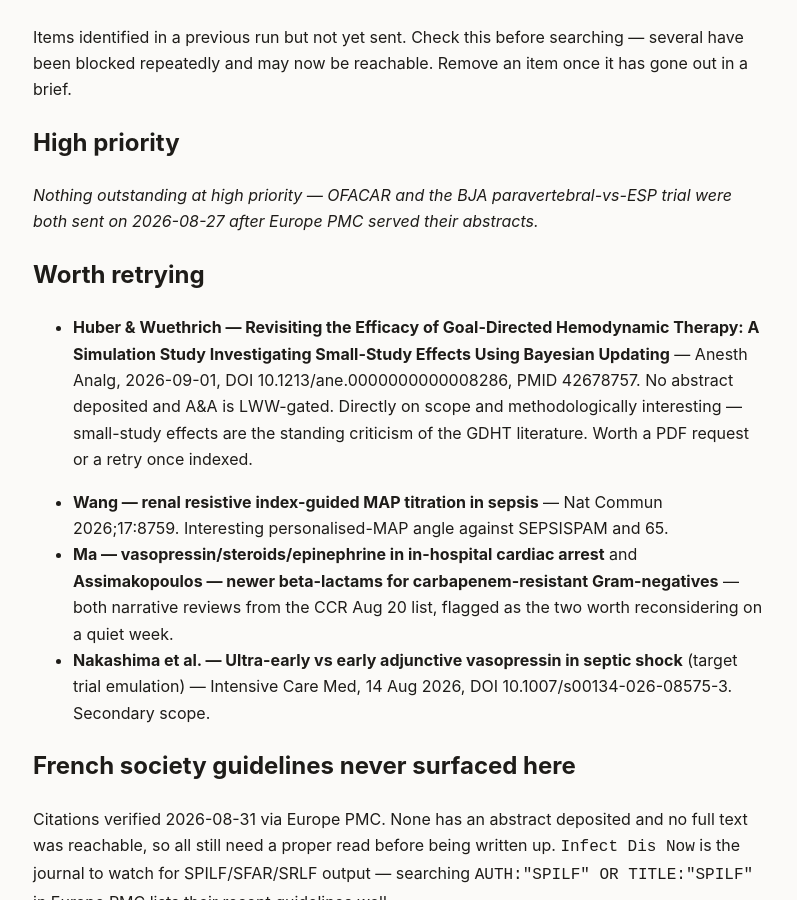
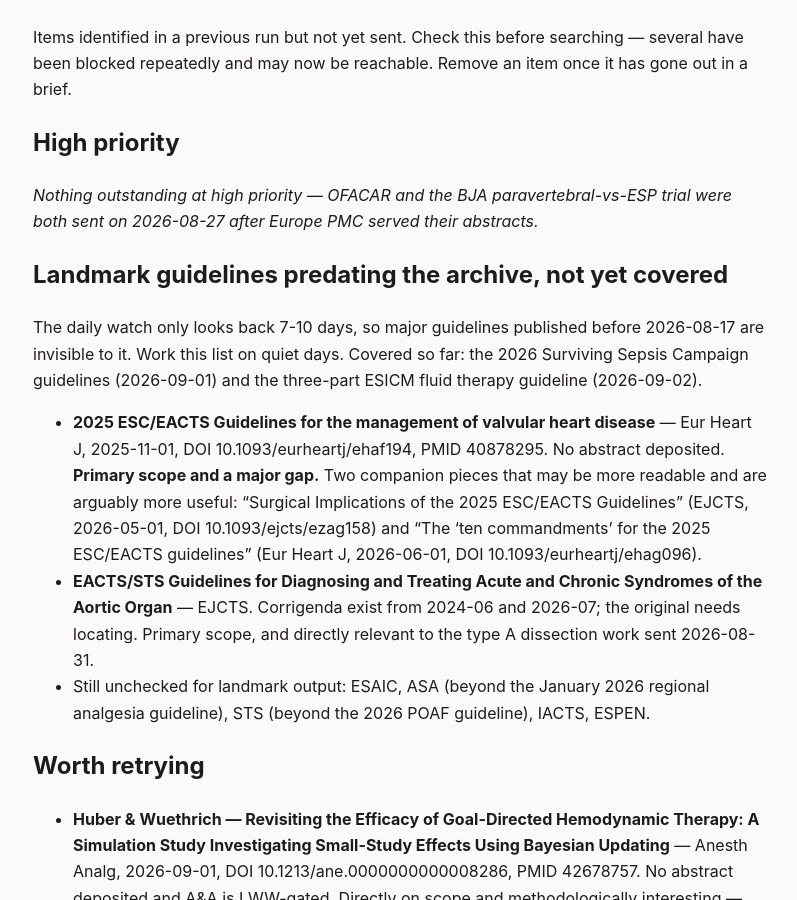
Before and after one commit to nicusilviuu/medical-literature, a Jekyll site: the page built from claude/outstanding.md, in a window 1280 px wide and 900 px high, scrolled down 213 px. Shown: the whole window, without its empty margins (239-1036 px from the left). Built offline with Jekyll 4.4.1, drawn with Linux system fonts in a browser that asks for light colours; our own code applies the rules of GitHub Pages for plain Markdown files.

Commit message:
Add 2026-09-02 guidelines watch, backfilling the ESICM fluid therapy guideline
No new guidelines from tracked societies; eleven journals swept, the two
hits being research papers matching a filter word rather than guidelines.

Backfills all three parts of the ESICM fluid therapy guideline (2024-2025)
with abstracts deposited for each, so covered first-hand: fluid choice,
volume, and removal. The certainty ratings are the substance — the 30
ml/kg sepsis figure embedded in bundles worldwide is graded very low
certainty, the only moderate-certainty recommendation is protocolised
diuresis at de-escalation, and restrictive versus liberal in the
optimisation phase is an explicit moderate-certainty finding of no effect.

Adds a standing section to outstanding.md for landmark guidelines
predating the archive, including the 2025 ESC/EACTS valvular heart disease
guidelines and the EACTS/STS aortic organ guidelines, both primary scope
and both lacking deposited abstracts.

Co-Authored-By: Claude Opus 5 <noreply@anthropic.com>
Claude-Session: https://claude.ai/code/session_01T5ivnnDnrzDTzAtfHdiCMS

```diff
--- a/claude/outstanding.md
+++ b/claude/outstanding.md
@@ -8,6 +8,27 @@ it has gone out in a brief.
 
 *Nothing outstanding at high priority — OFACAR and the BJA paravertebral-vs-ESP
 trial were both sent on 2026-08-27 after Europe PMC served their abstracts.*
+
+## Landmark guidelines predating the archive, not yet covered
+
+The daily watch only looks back 7-10 days, so major guidelines published before
+2026-08-17 are invisible to it. Work this list on quiet days. Covered so far: the
+2026 Surviving Sepsis Campaign guidelines (2026-09-01) and the three-part ESICM fluid
+therapy guideline (2026-09-02).
+
+- **2025 ESC/EACTS Guidelines for the management of valvular heart disease** — Eur
+  Heart J, 2025-11-01, DOI 10.1093/eurheartj/ehaf194, PMID 40878295. No abstract
+  deposited. **Primary scope and a major gap.** Two companion pieces that may be more
+  readable and are arguably more useful: "Surgical Implications of the 2025 ESC/EACTS
+  Guidelines" (EJCTS, 2026-05-01, DOI 10.1093/ejcts/ezag158) and "The 'ten
+  commandments' for the 2025 ESC/EACTS guidelines" (Eur Heart J, 2026-06-01, DOI
+  10.1093/eurheartj/ehag096).
+- **EACTS/STS Guidelines for Diagnosing and Treating Acute and Chronic Syndromes of
+  the Aortic Organ** — EJCTS. Corrigenda exist from 2024-06 and 2026-07; the original
+  needs locating. Primary scope, and directly relevant to the type A dissection work
+  sent 2026-08-31.
+- Still unchecked for landmark output: ESAIC, ASA (beyond the January 2026 regional
+  analgesia guideline), STS (beyond the 2026 POAF guideline), IACTS, ESPEN.
 
 ## Worth retrying
 
```
Also changed, not shown: _guidelines/2026-09-02.md (added, +124 -0 lines), claude/source-notes.md (+13 -0 lines).
